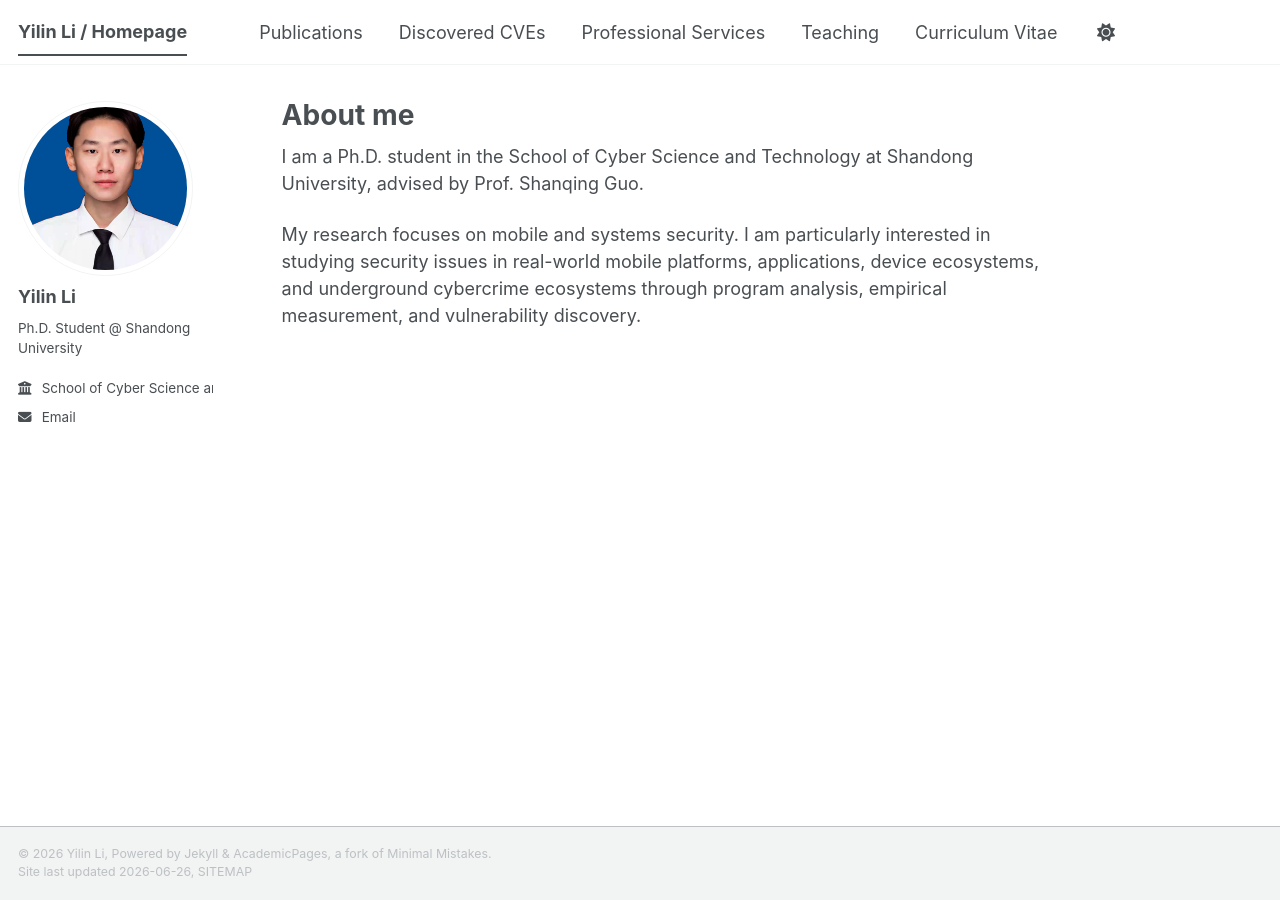
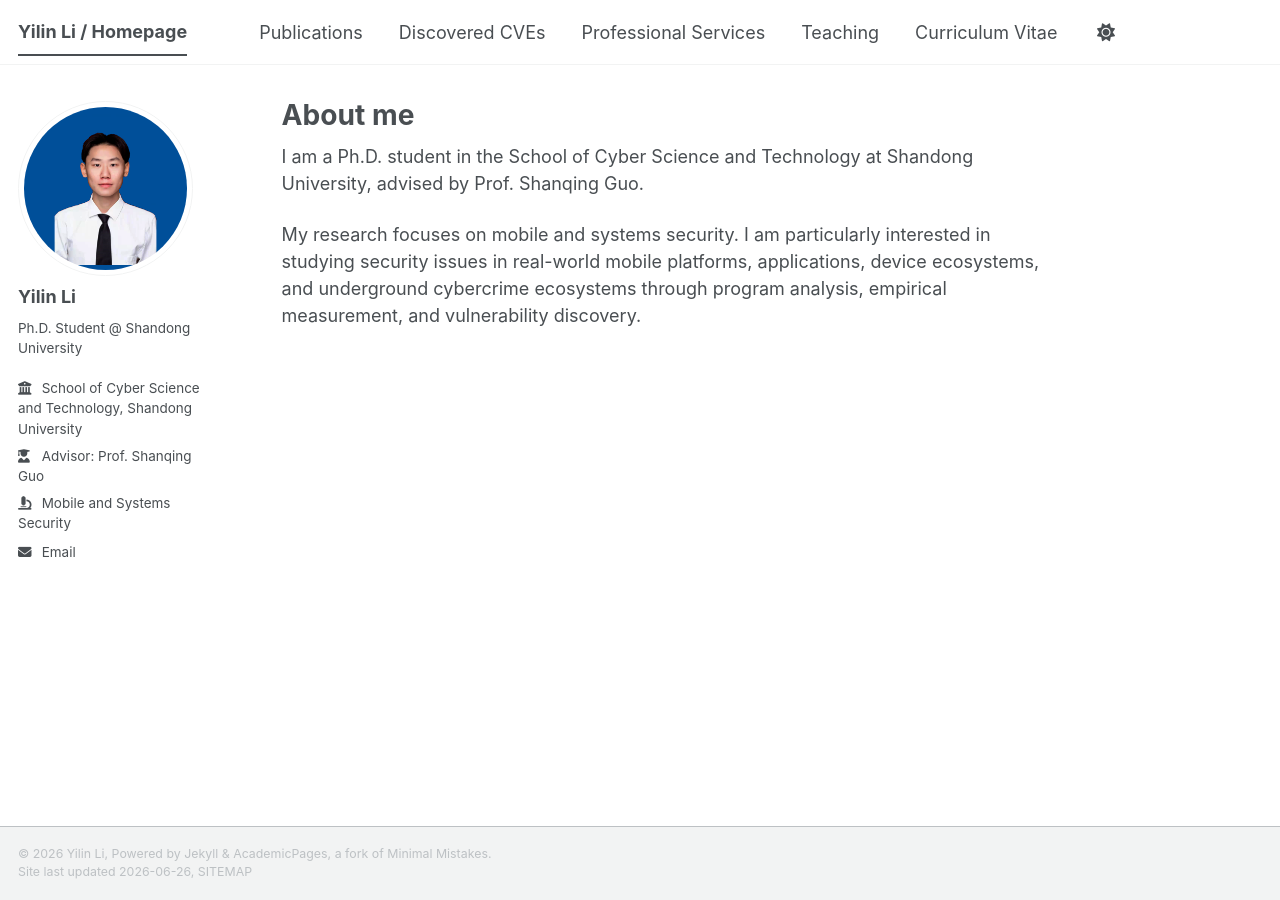
Before and after one commit to mu-sec/mu-sec.github.io, a Jekyll site: the page built from _pages/about.md, in a window 1280 px wide. Built offline with Jekyll 4.4.1, drawn with Linux system fonts in a browser that asks for light colours; a style sheet for code colours, icons or effects is not loaded.

Commit message:
Update profile details

```diff
--- a/_config.yml
+++ b/_config.yml
@@ -14,6 +14,8 @@ author:
   bio: "Ph.D. Student @ Shandong University"
   location:
   employer: "School of Cyber Science and Technology, Shandong University"
+  advisor: "Prof. Shanqing Guo"
+  research: "Mobile and Systems Security"
   uri:
   email: "liyilin22@mail.sdu.edu.cn"
   academia:
--- a/_includes/author-profile.html
+++ b/_includes/author-profile.html
@@ -29,6 +29,12 @@
       {% endif %}
       {% if author.employer %}
         <li class="author__desktop"><i class="fas fa-fw fa-building-columns icon-pad-right" aria-hidden="true"></i>{{ author.employer }}</li>
+      {% endif %}
+      {% if author.advisor %}
+        <li class="author__desktop"><i class="fas fa-fw fa-user-graduate icon-pad-right" aria-hidden="true"></i>Advisor: {{ author.advisor }}</li>
+      {% endif %}
+      {% if author.research %}
+        <li class="author__desktop"><i class="fas fa-fw fa-microscope icon-pad-right" aria-hidden="true"></i>{{ author.research }}</li>
       {% endif %}
       {% if author.uri %}
         <li><a href="{{ author.uri }}"><i class="fas fa-fw fa-link icon-pad-right" aria-hidden="true"></i>{{ site.data.ui-text[site.locale].website_label | default: "Website" }}</a></li>
--- a/_sass/layout/_sidebar.scss
+++ b/_sass/layout/_sidebar.scss
@@ -304,7 +304,8 @@
   }
 
   li {
-    white-space: nowrap;
+    white-space: normal;
+    overflow-wrap: anywhere;
   }
 
   a {
```
Also changed, not shown: images/headshot.png.
